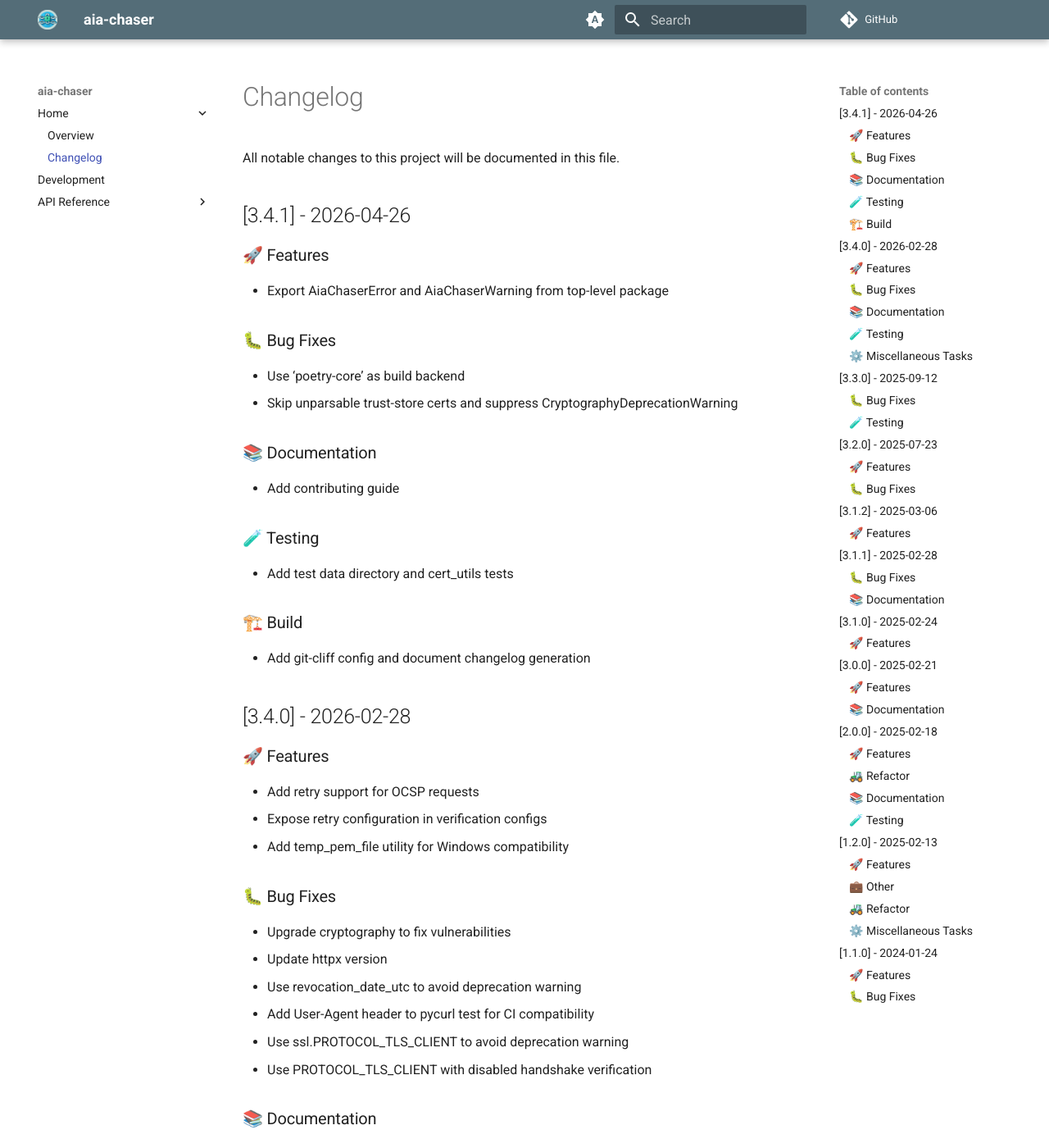
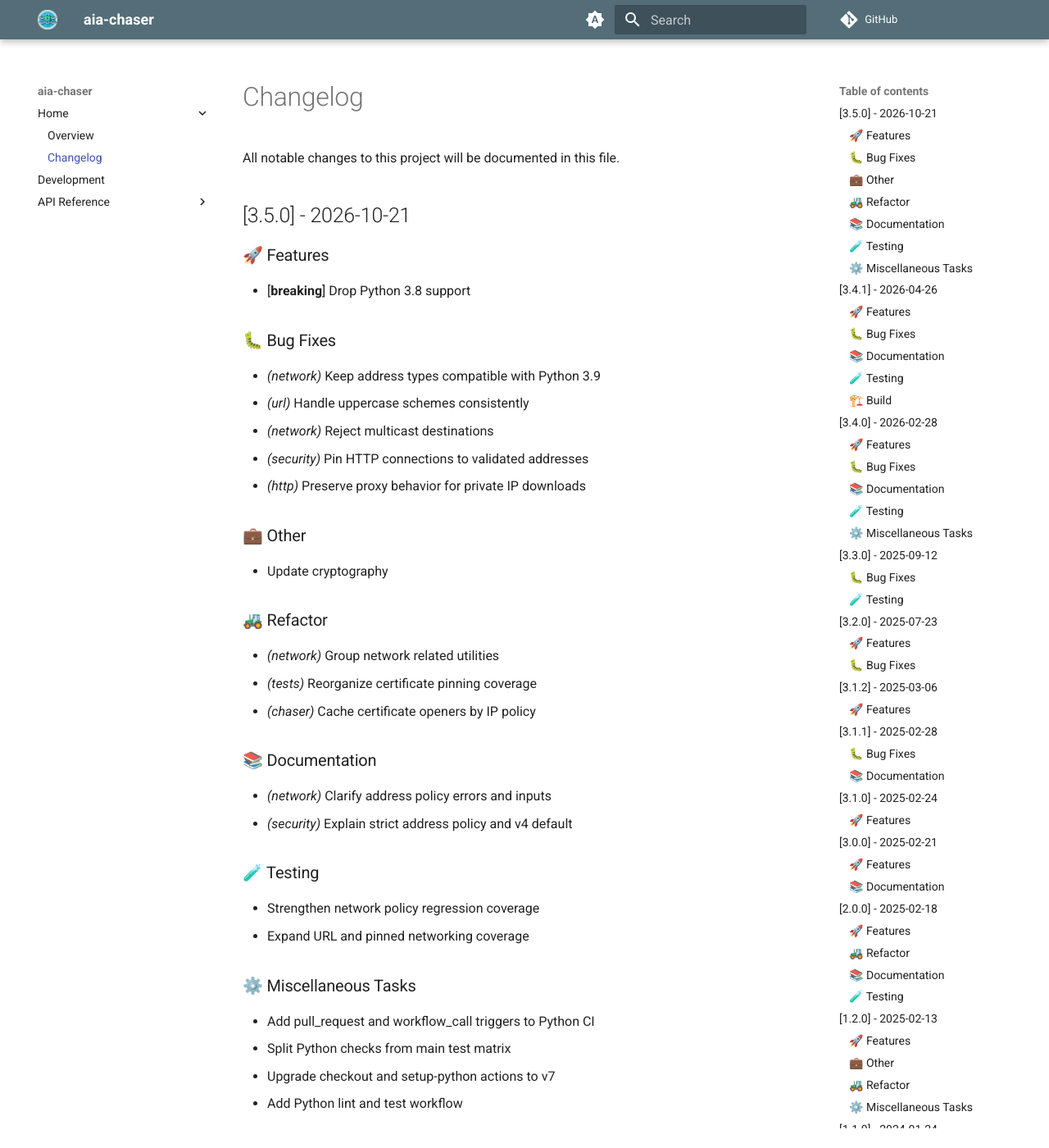
Before and after one commit to jponf/aia-chaser, an MkDocs documentation site: the page built from docs/changelog.md, in a window 1280 px wide and 1400 px high. Shown: the whole window at 82% size. Built offline with MkDocs 1.6.1 and Material for MkDocs 9.7.7, drawn with Linux system fonts in a browser that asks for light colours; comment, search, counter and statistics services are not loaded.

Commit message:
chore: Bump version to 3.5.0

```diff
--- a/CHANGELOG.md
+++ b/CHANGELOG.md
@@ -1,6 +1,47 @@
 # Changelog
 
 All notable changes to this project will be documented in this file.
+
+## [3.5.0] - 2026-10-21
+
+### 🚀 Features
+
+- [**breaking**] Drop Python 3.8 support
+
+### 🐛 Bug Fixes
+
+- *(network)* Keep address types compatible with Python 3.9
+- *(url)* Handle uppercase schemes consistently
+- *(network)* Reject multicast destinations
+- *(security)* Pin HTTP connections to validated addresses
+- *(http)* Preserve proxy behavior for private IP downloads
+
+### 💼 Other
+
+- Update cryptography
+
+### 🚜 Refactor
+
+- *(network)* Group network related utilities
+- *(tests)* Reorganize certificate pinning coverage
+- *(chaser)* Cache certificate openers by IP policy
+
+### 📚 Documentation
+
+- *(network)* Clarify address policy errors and inputs
+- *(security)* Explain strict address policy and v4 default
+
+### 🧪 Testing
+
+- Strengthen network policy regression coverage
+- Expand URL and pinned networking coverage
+
+### ⚙️ Miscellaneous Tasks
+
+- Add pull_request and workflow_call triggers to Python CI
+- Split Python checks from main test matrix
+- Upgrade checkout and setup-python actions to v7
+- Add Python lint and test workflow
 
 ## [3.4.1] - 2026-04-26
 
--- a/aia_chaser/__init__.py
+++ b/aia_chaser/__init__.py
@@ -1,4 +1,4 @@
-__version__ = "3.4.1"
+__version__ = "3.5.0"
 
 from .chaser import AiaChaser
 from .exceptions import AiaChaserError, AiaChaserWarning, NonGlobalAddressError
--- a/pyproject.toml
+++ b/pyproject.toml
@@ -1,6 +1,6 @@
 [project]
 name = "aia-chaser"
-version = "3.4.1"
+version = "3.5.0"
 license = "MIT"
 readme = "README.md"
 
```
Also changed, not shown: RELEASING.md (+5 -4 lines).
